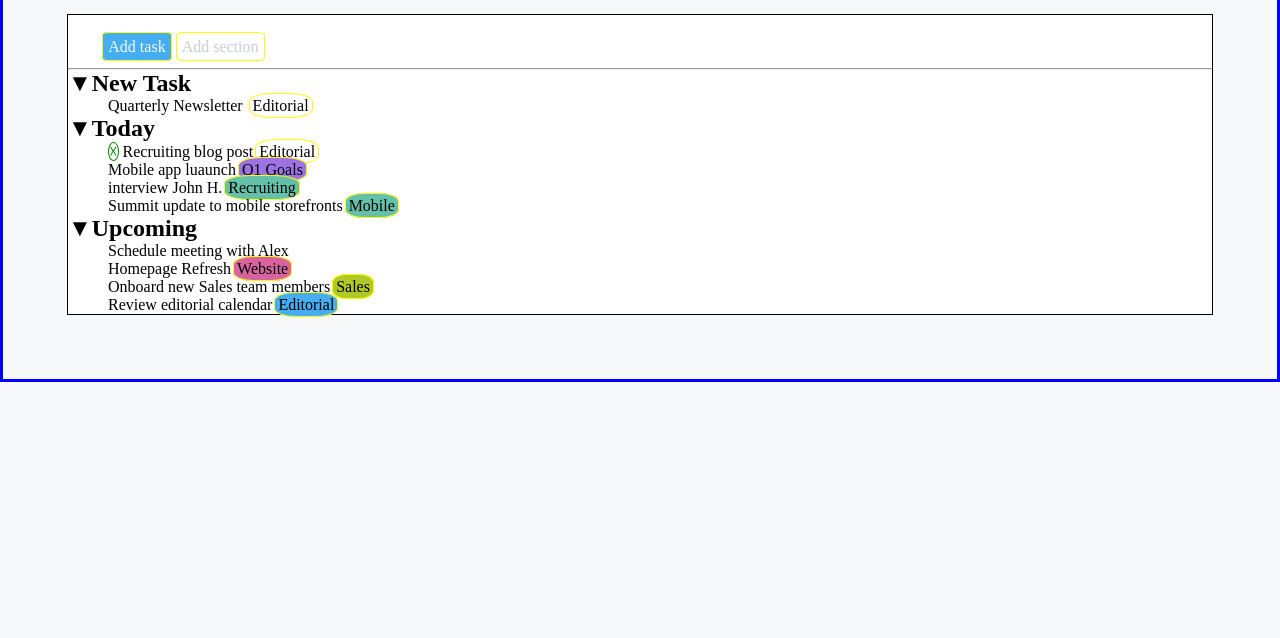
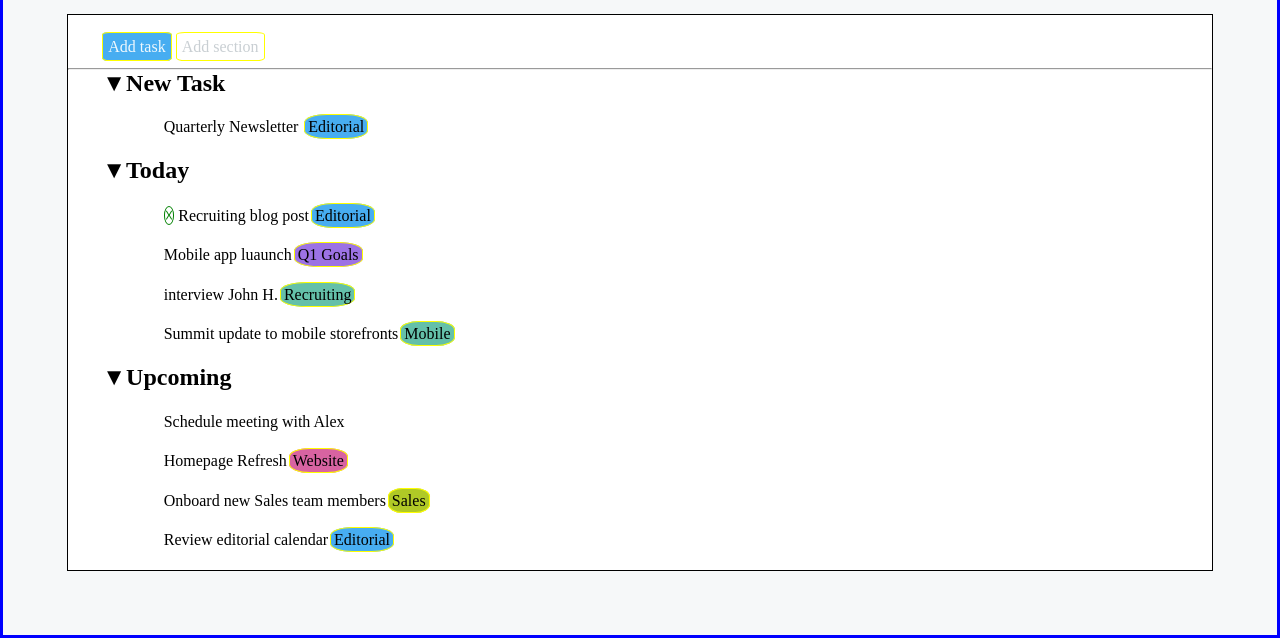
Before and after one commit to Agrippino/html-css-toboolist, a plain HTML site: page index.html in a window 1280 px wide. Shown: the part 187-825 px from the top of the page. Before the commit the page ends 800 px from the top, so only its background shows below. Drawn offline with Linux system fonts and the light colour scheme.

Commit message:
Miglioramenti grafici

```diff
--- a/index.html
+++ b/index.html
@@ -24,13 +24,14 @@
     </section>
     <hr>
     <section>
+      <div id="liste">
         <h2>&#x25BC;New Task</h2>
         <ol style="list-style-type:none";>
-            <li>Quarterly Newsletter <span class="padding bottoni">Editorial</span></li>
+            <li>Quarterly Newsletter <span class="padding bottoni e">Editorial</span></li>
           </ol>
           <h2>&#x25BC;Today</h2>
           <ol style="list-style-type:none";>
-            <li> <span class="done">&#x2613;</span> Recruiting blog post<span class="blu bottoni">Editorial</span></li>
+            <li> <span class="done">&#x2613;</span> Recruiting blog post<span class="e bottoni">Editorial</span></li>
             <li>Mobile app luaunch<span class="q bottoni">Q1 Goals</span></li>
             <li>interview John H.<span class="r bottoni">Recruiting</span></li>
             <li>Summit update to mobile storefronts<span class="m bottoni">Mobile</span></li>
@@ -42,6 +43,7 @@
             <li>Onboard new Sales team members<span class="s bottoni">Sales</span></li>
             <li>Review editorial calendar<span class="e bottoni">Editorial</span></li>
           </ol>
+        </div>
     </section>
 </div>
 </main>
--- a/style.css
+++ b/style.css
@@ -44,6 +44,12 @@ body{
     border-radius: 10%;
     border: solid 1px yellow;
 }
+#liste{
+    margin-left: 3%;
+}
+li{
+    margin: 2%;
+}
 .bottoni{
     padding: 3px;
     align-content: center;
```
